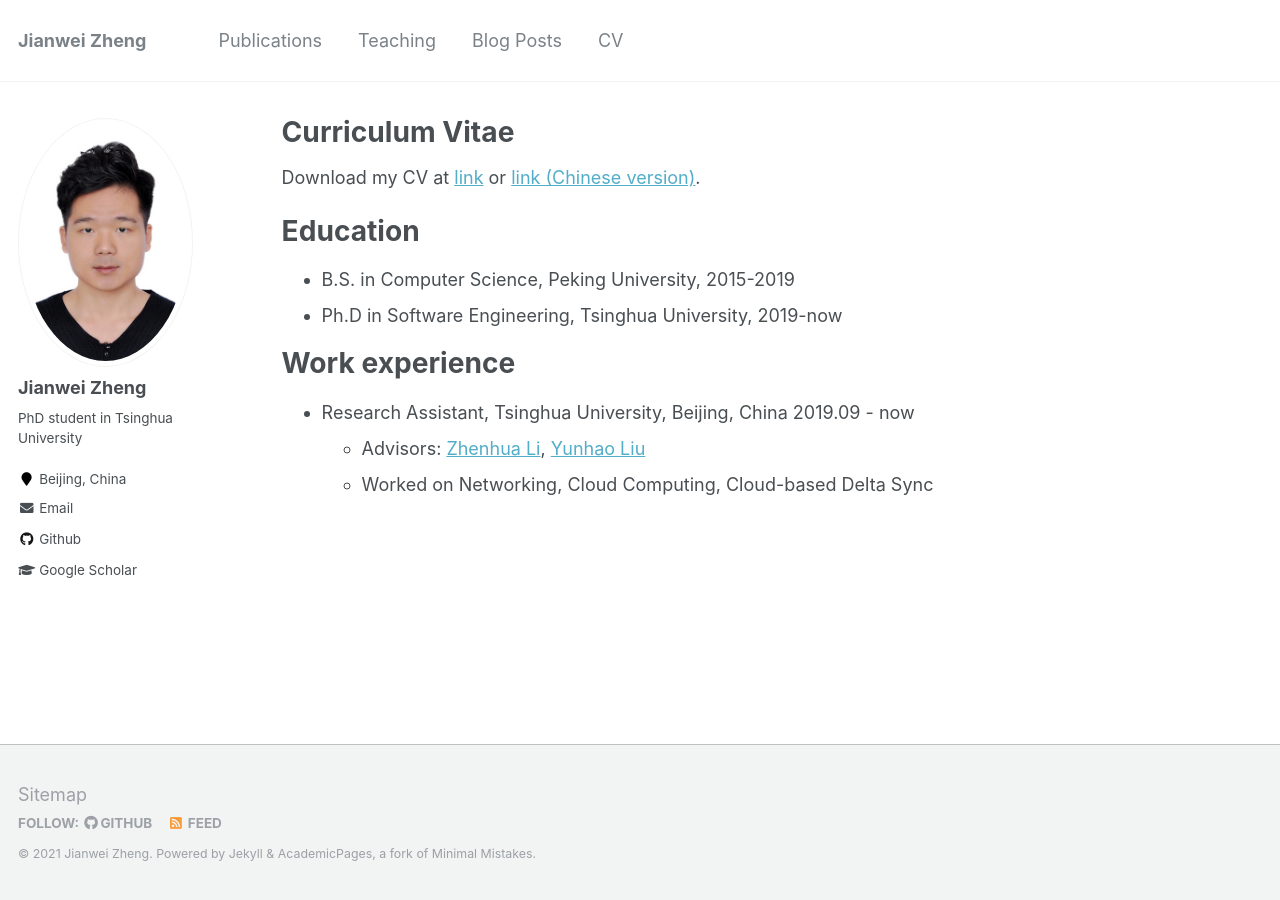
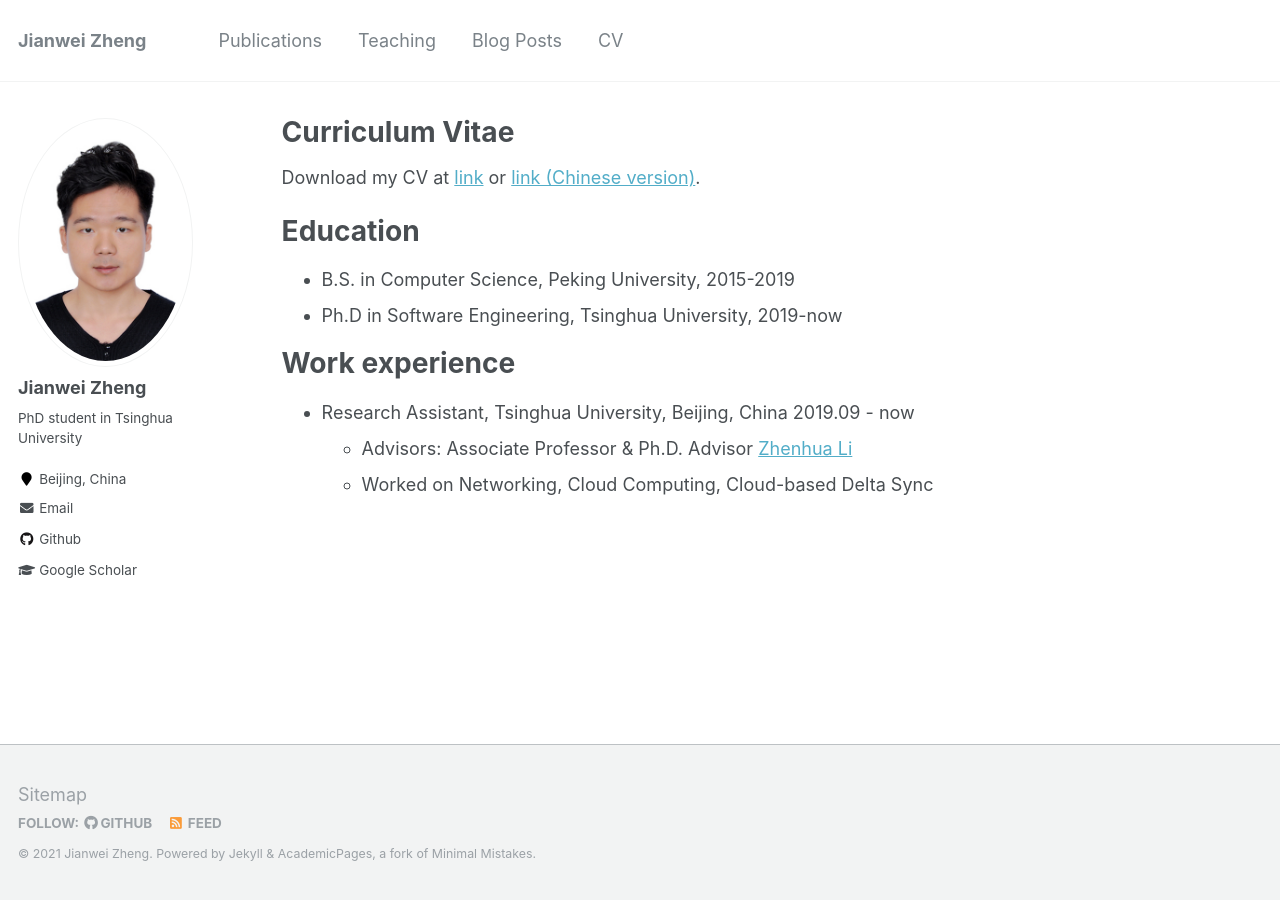
Before and after one commit to jwzheng96/jwzheng96.github.io, a Jekyll site: the page built from _pages/cv.md, in a window 1280 px wide. Built offline with Jekyll 4.4.1, drawn with Linux system fonts in a browser that asks for light colours.

Commit message:
update CV

```diff
--- a/_pages/cv.md
+++ b/_pages/cv.md
@@ -19,7 +19,7 @@ Education
 Work experience
 ======
 * Research Assistant, Tsinghua University, Beijing, China   2019.09 - now
-  * Advisors: [Zhenhua Li](http://www.greenorbs.org/people/lzh/), [Yunhao Liu](http://tns.thss.tsinghua.edu.cn/~yunhao/en.html)
+  * Advisors: Associate Professor & Ph.D. Advisor [Zhenhua Li](http://www.greenorbs.org/people/lzh/)
   * Worked on Networking, Cloud Computing, Cloud-based Delta Sync
 
 
```
